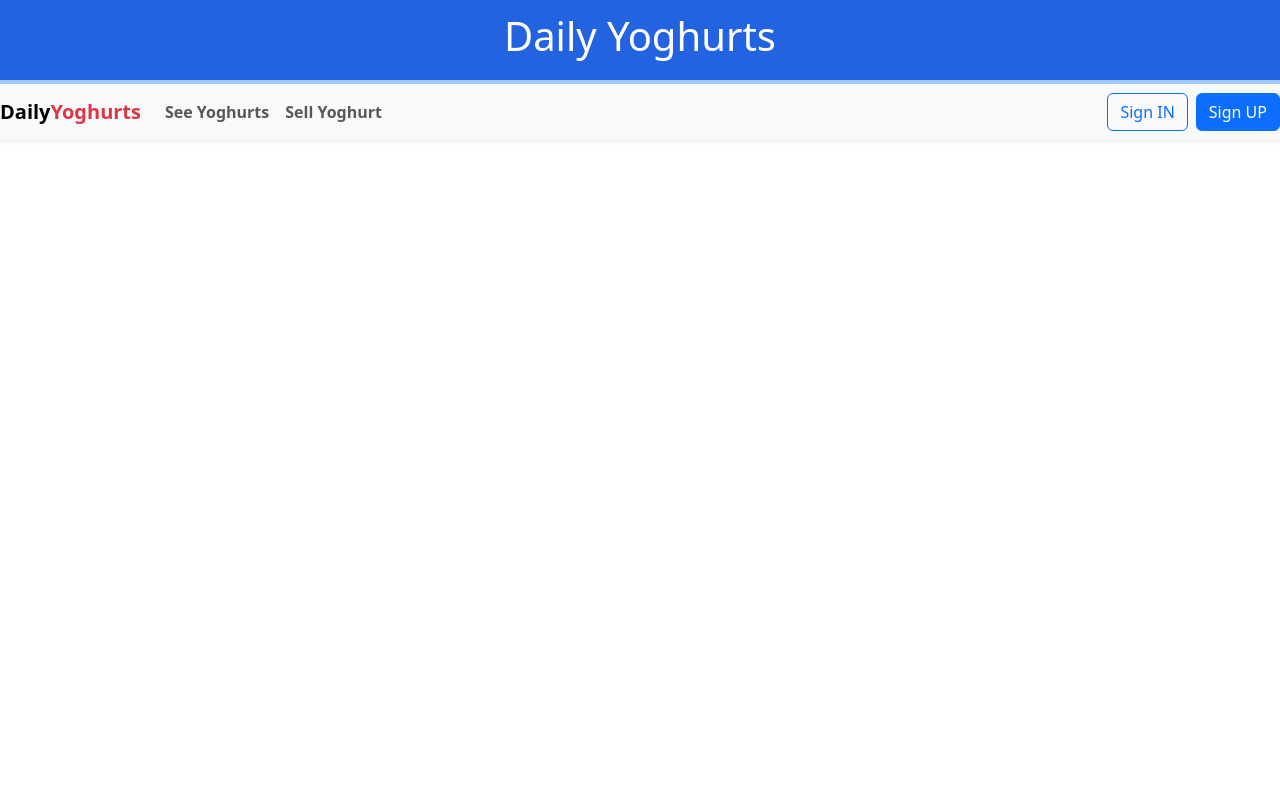
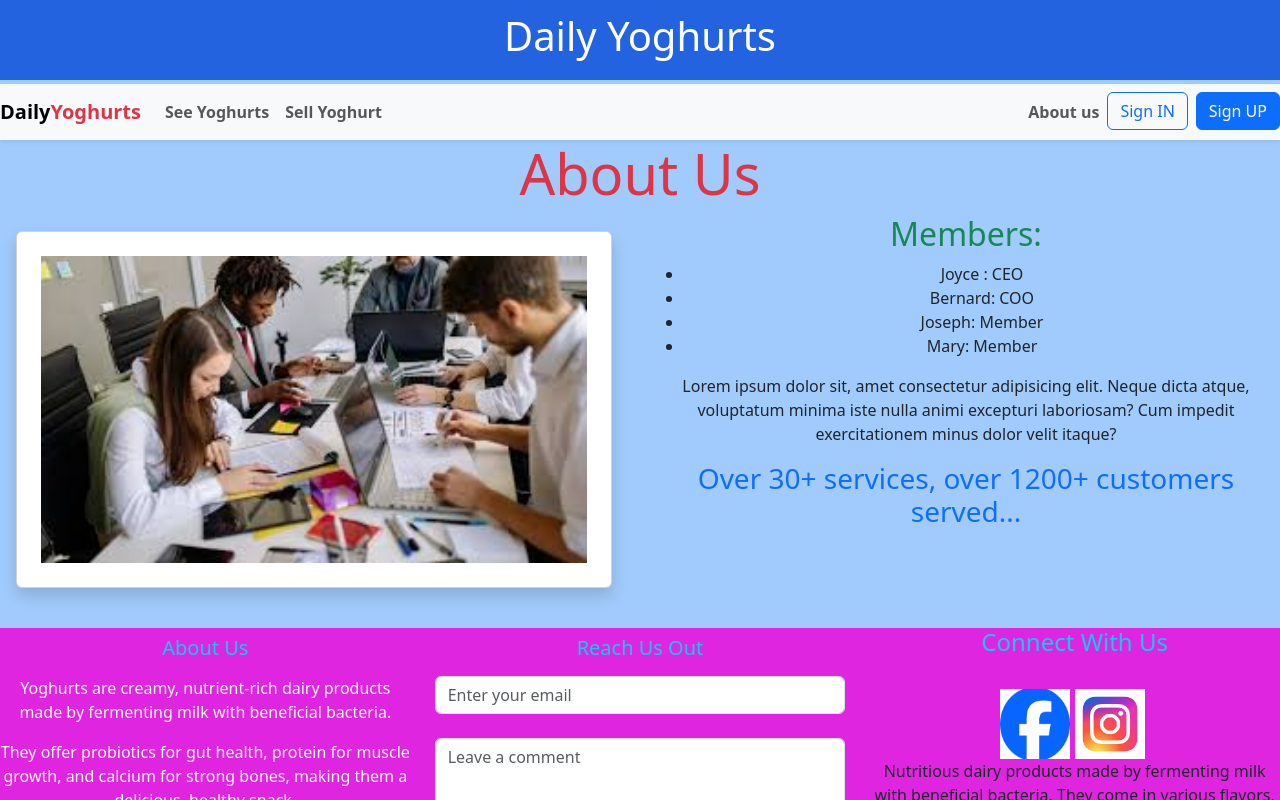
Before and after one commit to BernardKamotho/DailyYoghurtApp, a React (Create React App) app: page /aboutus in a window 1280 px wide. Shown: the top 800 px of the page. Built offline with nearby package versions, Linux system fonts and the light colour scheme.

Commit message:
added another component

```diff
--- a/src/App.js
+++ b/src/App.js
@@ -7,6 +7,7 @@ import Signin from './components/Signin';
 import Signup from './components/Signup';
 import Navbar from './components/Navbar';
 import Addproducts from './components/Addproducts';
+import Aboutus from './components/Aboutus';
 
 
 function App() {
@@ -23,6 +24,7 @@ function App() {
               <Route path='/signin' element={<Signin/>}/>
               <Route path='/signup' element={<Signup/>}/>
               <Route path='/addproducts' element={<Addproducts/>}/>
+              <Route path='/aboutus' element={<Aboutus/>}/>
             </Routes>
           </div>
         </Router>
--- /dev/null
+++ b/src/components/Aboutus.jsx
@@ -0,0 +1,34 @@
+import React from 'react'
+import Footer from './Footer';
+
+const Aboutus = () => {
+  return (
+    <div className="row justify-content-center">
+
+        <h1 className='display-4 text-danger'>About Us</h1>
+
+        <div className="col-md-6">
+            <div className="card shadow p-4 m-3">
+                <img src="images/team.jpg" alt="our team" />
+            </div>
+        </div>
+        <div className="col-md-6 justify-content-start">
+            <h2 className='text-success'>Members:</h2>
+            <ul >
+                <li>Joyce : CEO</li>
+                <li>Bernard: COO</li>
+                <li>Joseph: Member</li>
+                <li>Mary: Member</li>
+            </ul>
+            <p>Lorem ipsum dolor sit, amet consectetur adipisicing elit. Neque dicta atque, voluptatum minima iste nulla animi excepturi laboriosam? Cum impedit exercitationem minus dolor velit itaque?</p>
+
+            <h3 className='text-primary'>Over 30+ services, over 1200+ customers served...</h3>
+
+
+        </div>
+        <Footer/>
+    </div>
+  )
+}
+
+export default Aboutus;
--- a/src/components/Getproducts.jsx
+++ b/src/components/Getproducts.jsx
@@ -35,19 +35,40 @@ const Getproducts = () => {
        getproducts()
     }, []); // empty dependency array ensures this runs only once when the component mounts
 
+     // Filtered products based on search
+     const [search, setSearch] = useState("");
+
+     const filtered_products = products.filter((item) =>
+       item.product_name.toLowerCase().includes(search.toLowerCase()) ||
+       item.product_description.toLowerCase().includes(search.toLowerCase())
+
+    );
+
+
+
     return (
 
     <div className="row">
         <ImageCarousel/>
 
          <h3 className="mt-1 text-danger ">Available Yoghurts</h3>
+         <div className="row justify-content-center mt-3 mb-3">
+        <input
+          className="form-control w-50"
+          type="search"
+          placeholder="Search Products..."
+          value={search}
+          onChange={(e) => setSearch(e.target.value)}
+        />
+
+    </div>
 
         {/* Bind Error Messages */}
           {loading}
           {error}
 
         {/* Map over products and display them */}
-        {products.map((product) => (
+        {filtered_products.map((product) => (
             <div className="col-md-3 justify-content-center mb-3">
                 {/* Card with equal size */}
                 <div className="card shadow card-margin">
--- a/src/components/Navbar.jsx
+++ b/src/components/Navbar.jsx
@@ -33,8 +33,12 @@ const Navbar = () => {
 
           </ul>
 
+
           {/* Authorization Links (Aligned Right) */}
           <ul className="navbar-nav ms-auto">
+                <li className="nav-item">
+                  <b><Link to="/aboutus" className="nav-link">About us</Link></b>
+                </li>
             <li className="nav-item">
               <Link to="/signin" className="btn btn-outline-primary me-2">Sign IN</Link>
             </li>
```
Also changed, not shown: src/components/Notfound.jsx (added, +9 -0 lines), public/images/team.jpg (added).
